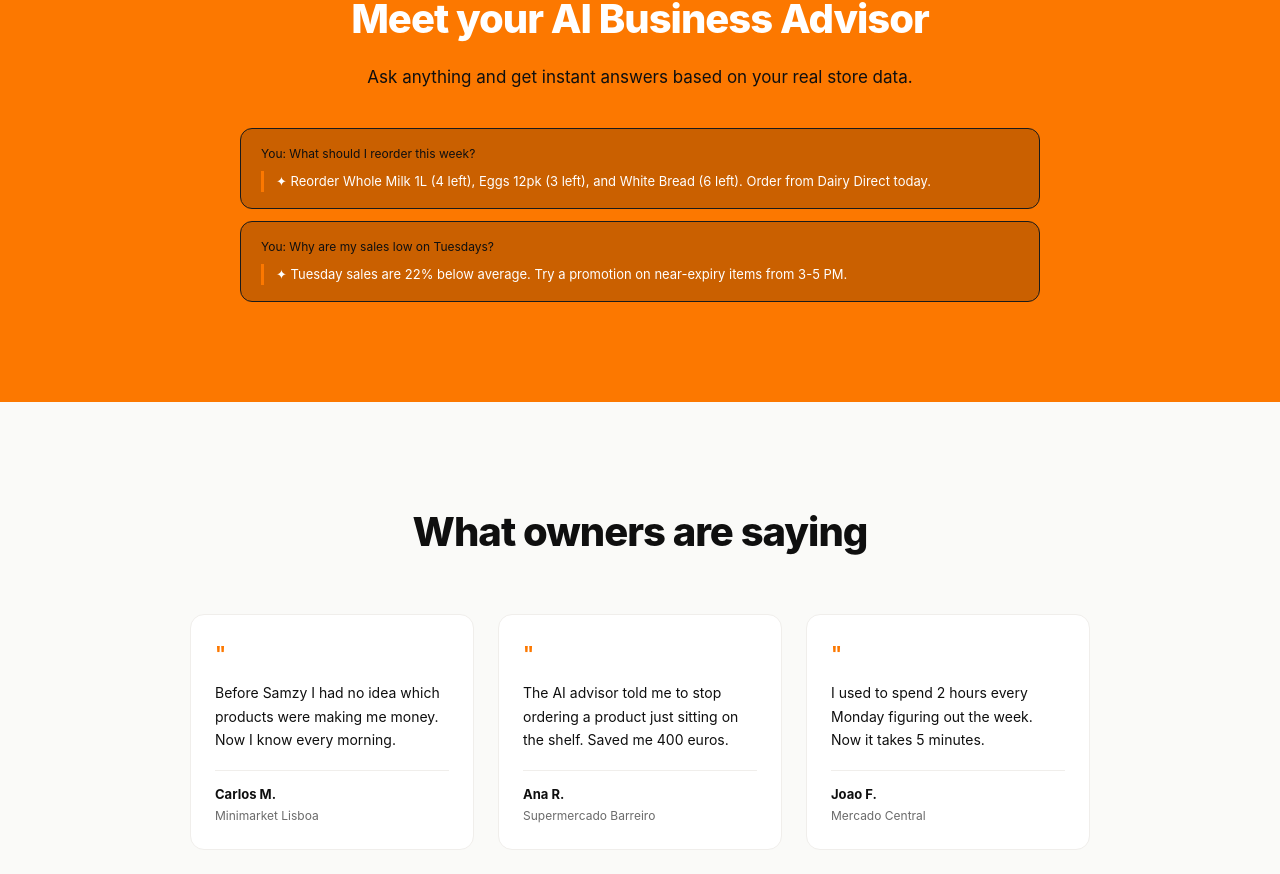
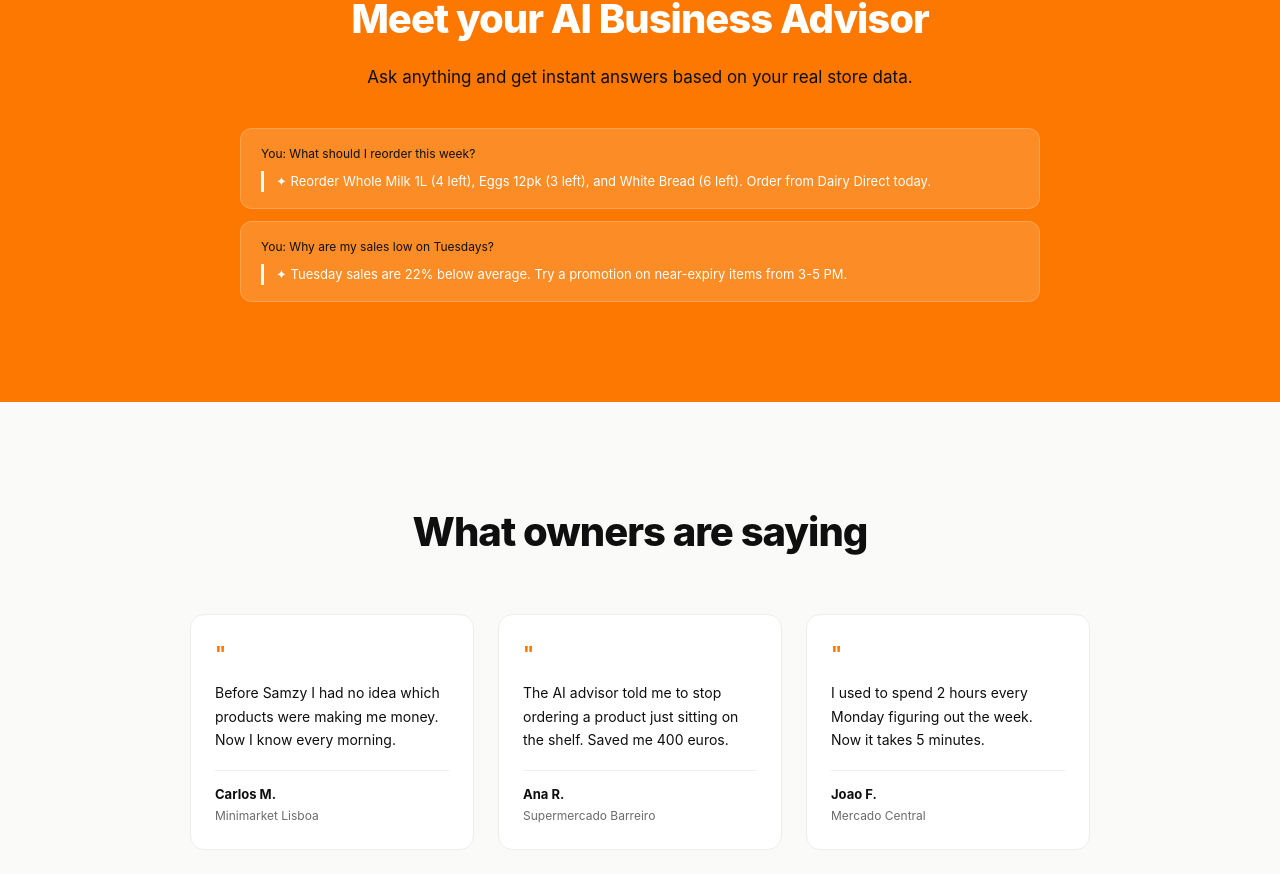
Before and after one commit to SamzyBusinessOperator/SAMZY, a Next.js app in the folder samzy-app/: page /landing in a window 1280 px wide. Shown: the part 2714-3588 px from the top of the page. Built offline with nearby package versions, Linux system fonts and the light colour scheme.

Commit message:
fix chat bubbles in AI section

```diff
--- a/samzy-app/app/landing/page.tsx
+++ b/samzy-app/app/landing/page.tsx
@@ -159,9 +159,9 @@
               { q: "What should I reorder this week?", a: "Reorder Whole Milk 1L (4 left), Eggs 12pk (3 left), and White Bread (6 left). Order from Dairy Direct today." },
               { q: "Why are my sales low on Tuesdays?", a: "Tuesday sales are 22% below average. Try a promotion on near-expiry items from 3-5 PM." },
             ].map((item, i) => (
-              <div key={i} style={{ background: "rgba(0,0,0,0.2)", borderRadius: 12, padding: "16px 20px", border: "1px solid #1a1a1a" }}>
+              <div key={i} style={{ background: "rgba(255,255,255,0.15)", borderRadius: 12, padding: "16px 20px", border: "1px solid rgba(255,255,255,0.2)" }}>
                 <p style={{ color: BLACK, fontSize: 12, margin: "0 0 8px" }}>You: {item.q}</p>
-                <p style={{ color: "#fff", fontSize: 13, margin: 0, lineHeight: 1.6, borderLeft: "3px solid " + ORANGE, paddingLeft: 12 }}>✦ {item.a}</p>
+                <p style={{ color: "#fff", fontSize: 13, margin: 0, lineHeight: 1.6, borderLeft: "3px solid #fff", paddingLeft: 12 }}>✦ {item.a}</p>
               </div>
             ))}
           </div>
```
